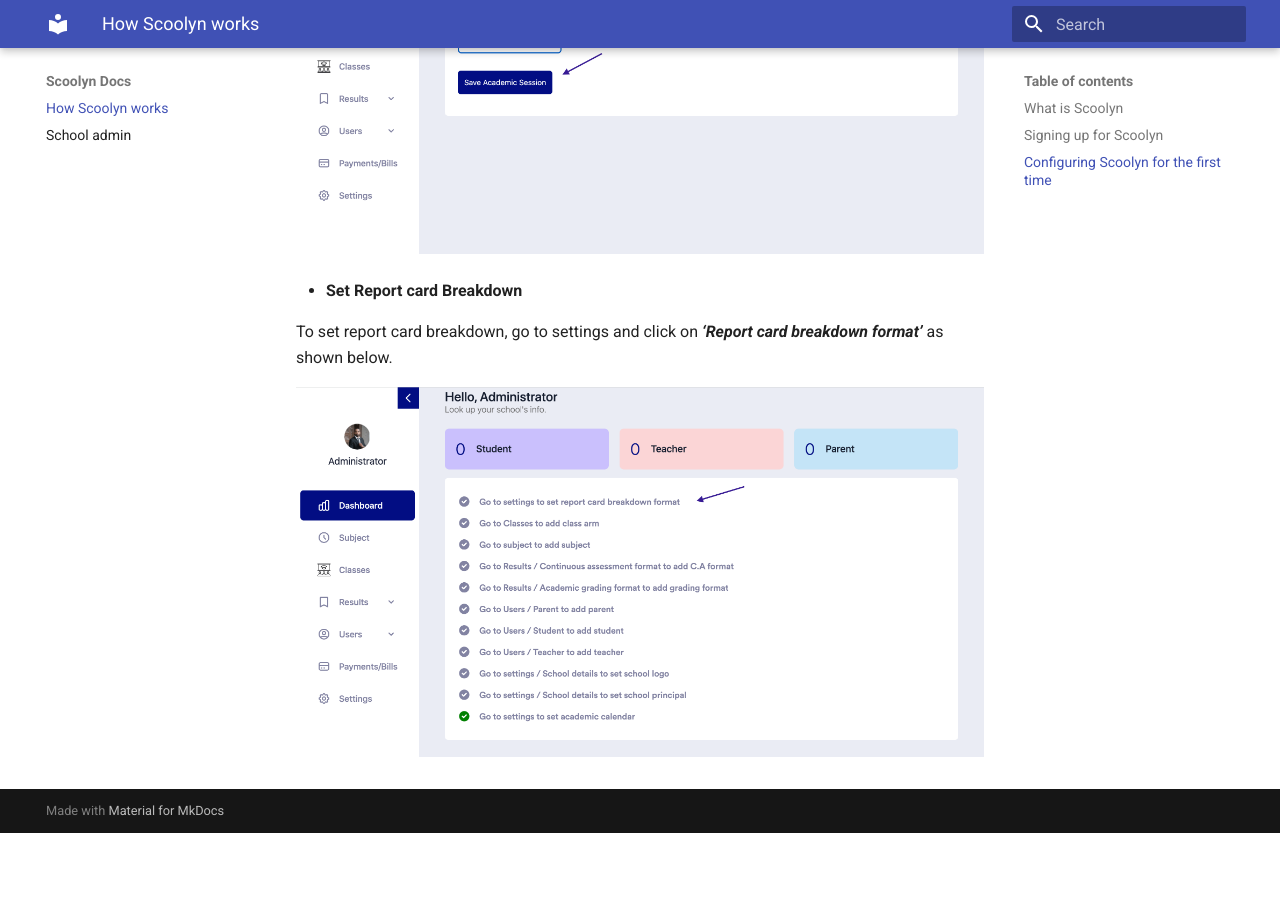
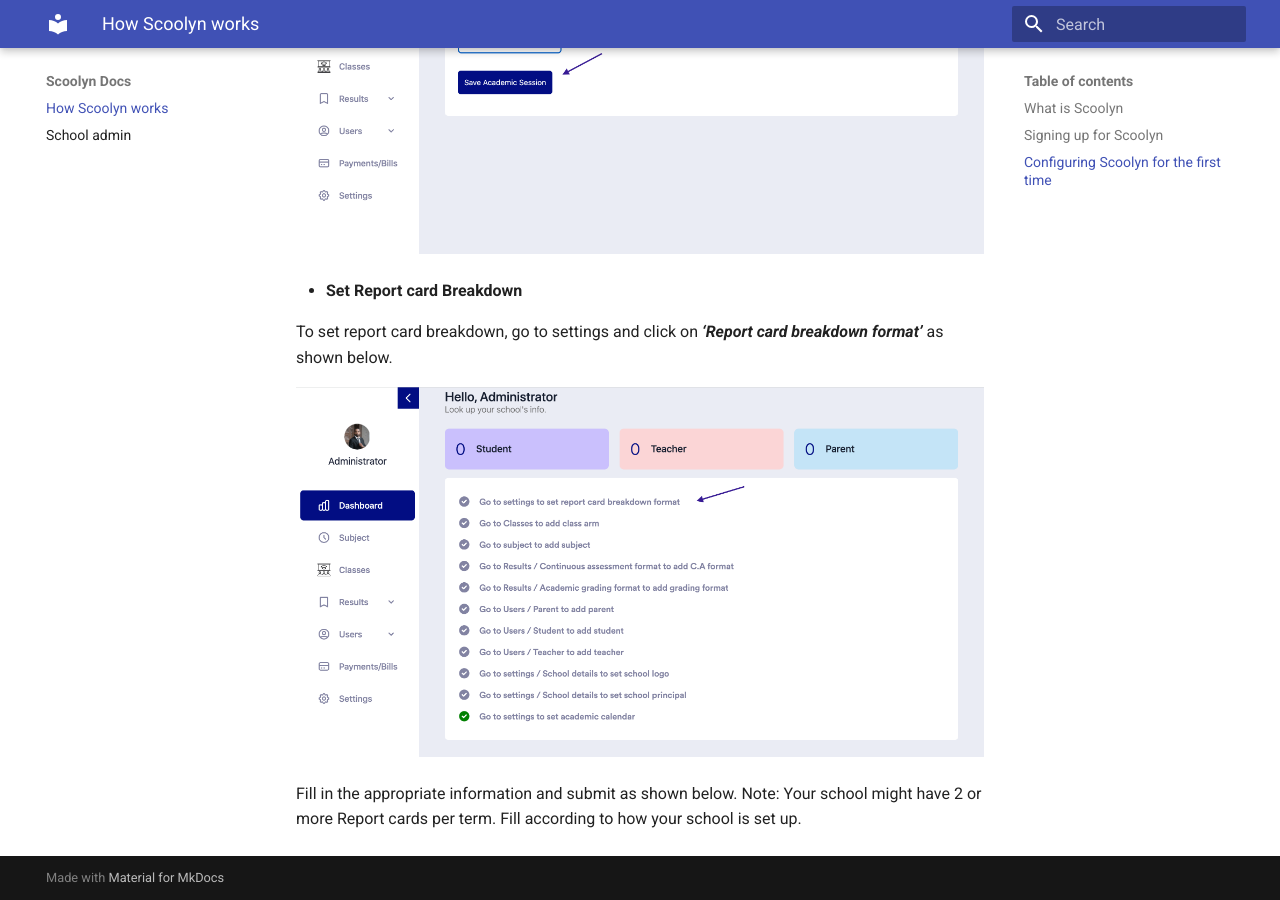
Before and after one commit to digikraaft/docs.scoolyn.com, an MkDocs documentation site: the page built from docs/index.md, in a window 1280 px wide and 900 px high, scrolled down 3051 px. Built offline with MkDocs 1.6.1 and Material for MkDocs 9.7.7, drawn with Linux system fonts in a browser that asks for light colours; before the commit the page ends 3884 px from its top, so only the background shows below that.

Commit message:
Update index.md

```diff
--- a/docs/index.md
+++ b/docs/index.md
@@ -80,3 +80,6 @@ Before uploading any information, you must set an academic session. This allows
 To set report card breakdown, go to settings and click on _**‘Report card breakdown format’**_ as shown below.
 
 ![image has an arrow](https://github.com/digikraaft/docs.scoolyn.com/blob/emma/Set%20report%20card%20breakdown%20format.png)
+
+Fill in the appropriate information and submit as shown below.
+Note: Your school might have 2 or more Report cards per term. Fill according to how your school is set up.
```
